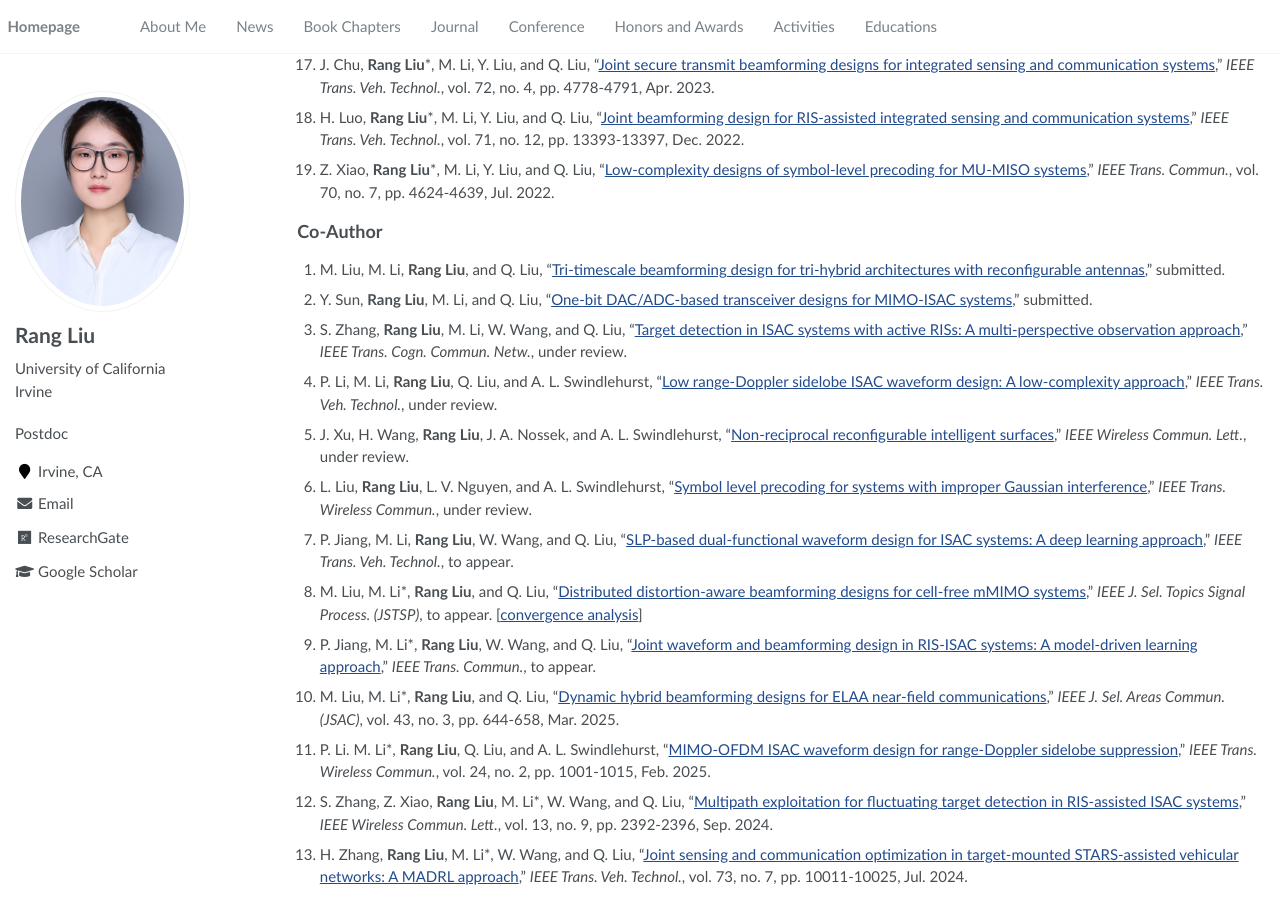
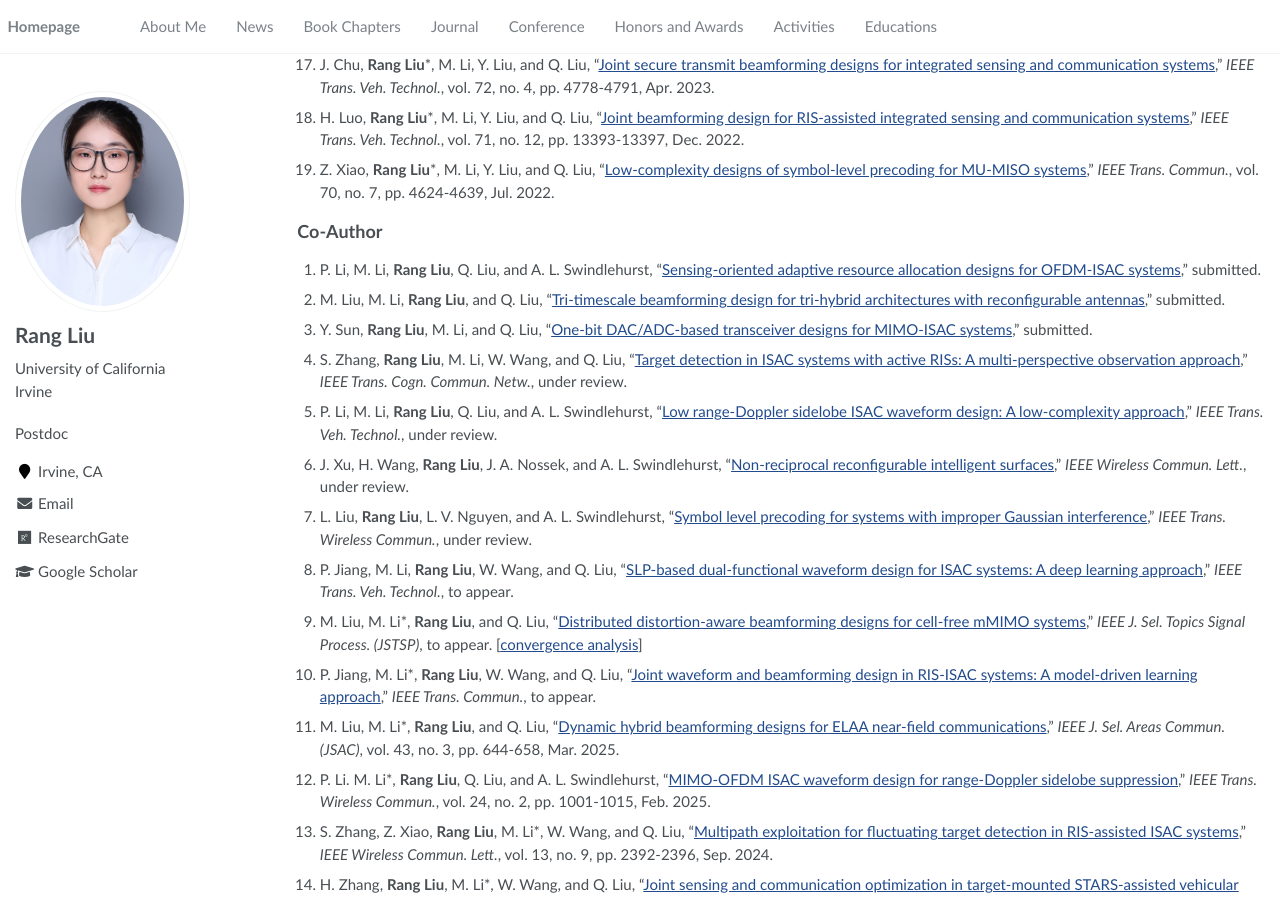
Before and after one commit to RangLiu0706/RangLiu0706.github.io, a Jekyll site: the page built from _pages/about.md, in a window 1280 px wide and 900 px high, scrolled down 1674 px. Built offline with Jekyll 4.4.1, drawn with Linux system fonts in a browser that asks for light colours; comment, search, counter and statistics services are not loaded; some of the changed lines change nothing that is shown.

Commit message:
update250314

```diff
--- a/_pages/about.md
+++ b/_pages/about.md
@@ -114,6 +114,9 @@ in *Metasurfaces for Wireless Communications*. Springer, in production.
 
 ## &nbsp;&nbsp;&nbsp;&nbsp;Co-Author
 
+28. P. Li, M. Li, **Rang Liu**, Q. Liu, and A. L. Swindlehurst, "[Sensing-oriented adaptive resource allocation designs for OFDM-ISAC systems]()," submitted.
+
+
 27. M. Liu, M. Li, **Rang Liu**, and Q. Liu, "[Tri-timescale beamforming design for tri-hybrid architectures with reconfigurable antennas](https://arxiv.org/abs/2503.03620)," submitted.
 
 26. Y. Sun, **Rang Liu**, M. Li, and Q. Liu, "[One-bit DAC/ADC-based transceiver designs for MIMO-ISAC systems]()," submitted.
@@ -126,7 +129,7 @@ in *Metasurfaces for Wireless Communications*. Springer, in production.
 
 22. L. Liu, **Rang Liu**, L. V. Nguyen, and A. L. Swindlehurst, "[Symbol level precoding for systems with improper Gaussian interference](https://arxiv.org/abs/2409.07034)," *IEEE Trans. Wireless Commun.*, under review.
 
-21. P. Jiang, M. Li, **Rang Liu**, W. Wang, and Q. Liu, "[SLP-based dual-functional waveform design for ISAC systems: A deep learning approach]()," *IEEE Trans. Veh. Technol.*, to appear.
+21. P. Jiang, M. Li, **Rang Liu**, W. Wang, and Q. Liu, "[SLP-based dual-functional waveform design for ISAC systems: A deep learning approach](https://ieeexplore.ieee.org/document/10902060)," *IEEE Trans. Veh. Technol.*, to appear.
 
 20. M. Liu, M. Li\*, **Rang Liu**, and Q. Liu, "[Distributed distortion-aware beamforming designs for cell-free mMIMO systems](https://ieeexplore.ieee.org/document/10869384)," *IEEE J. Sel. Topics Signal Process. (JSTSP)*, to appear.
 [<a href="https://github.com/RangLiu0706/Distributed-Distortion-Aware-Beamforming-Designs-for-CF-mMIMO-Systems">convergence analysis</a>]
```
